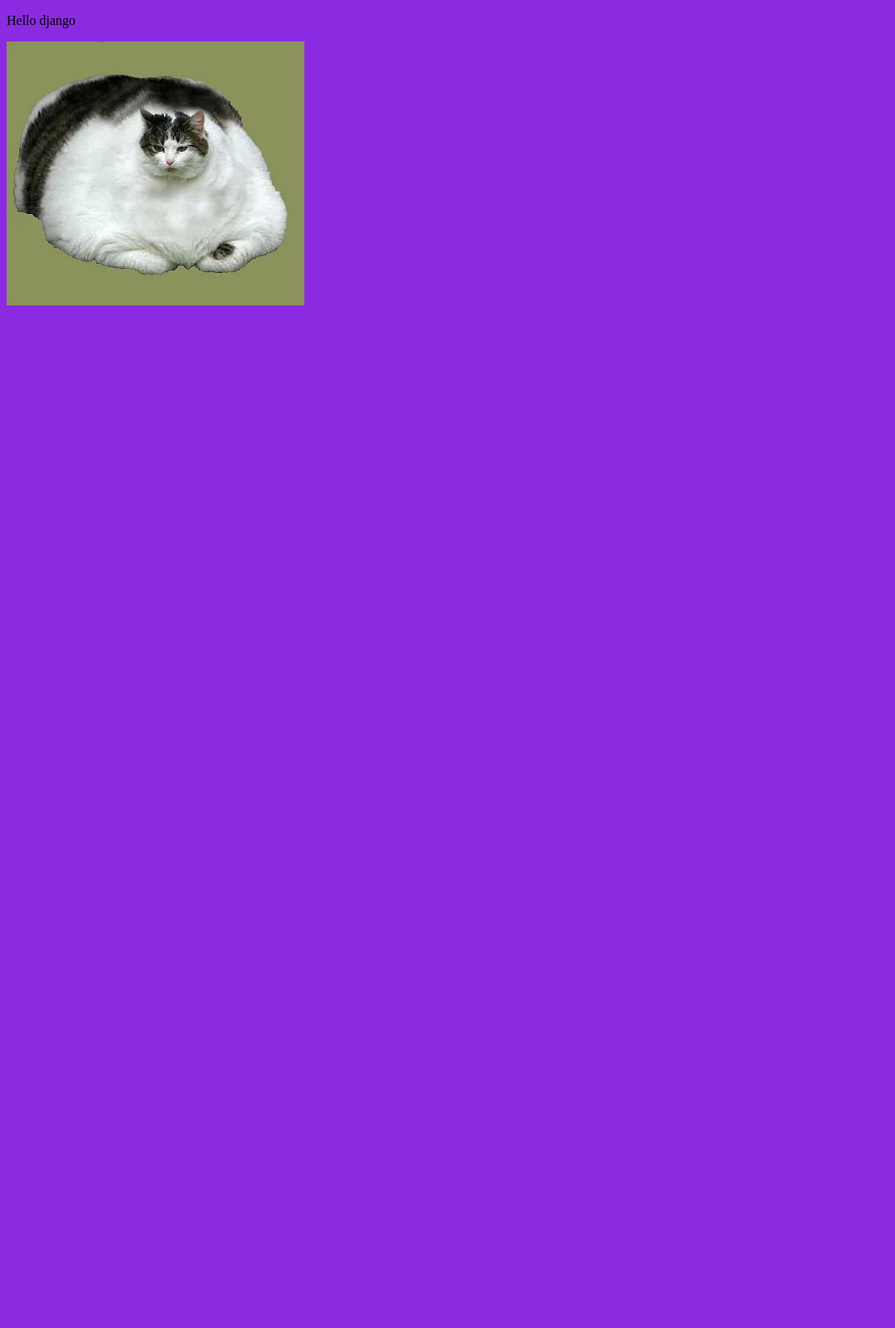
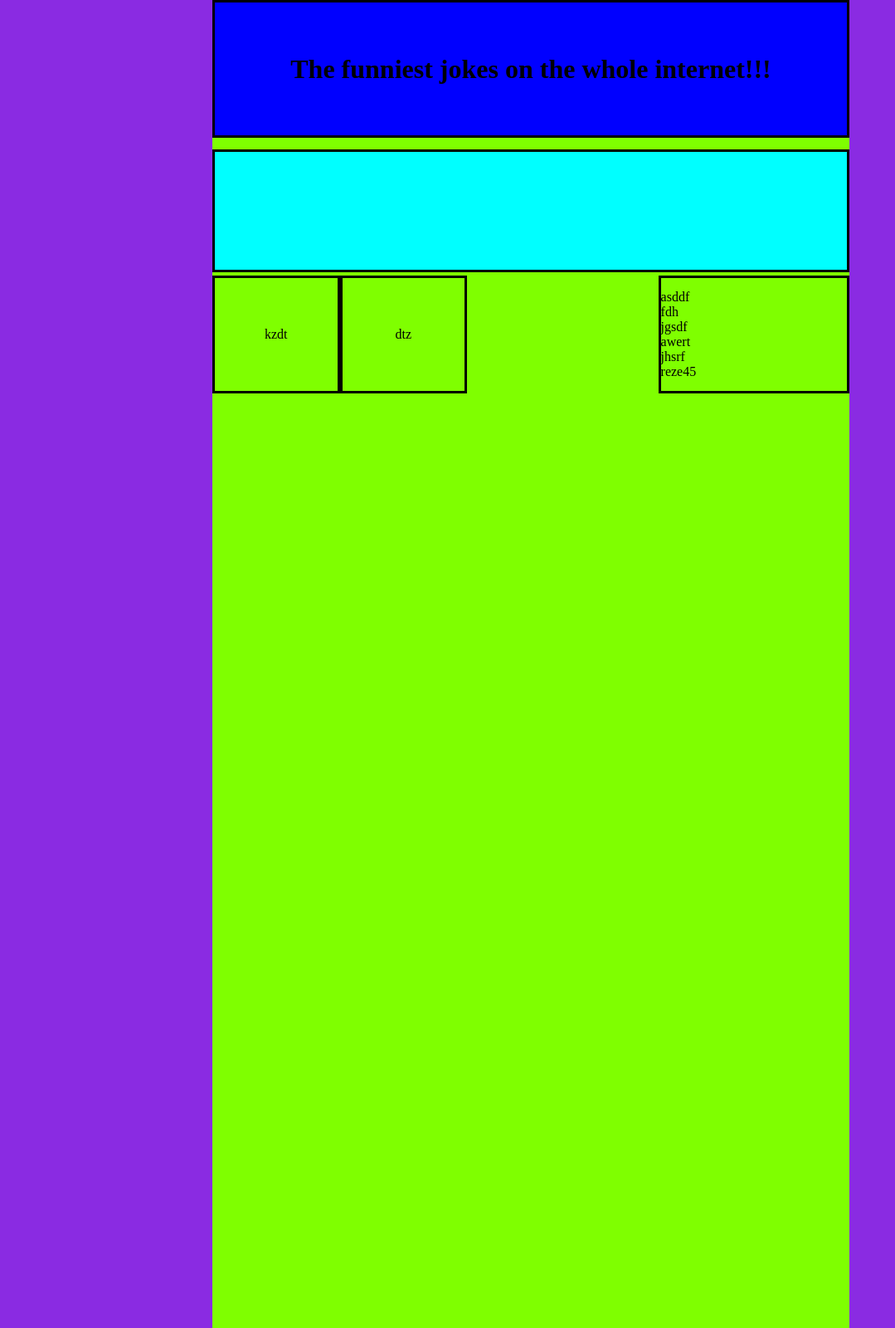
Before and after one commit to KewryX/fatcat, a Django app: page / in a window 1280 px wide. Shown: the whole page at 83% size, without its empty margins (0-1079 px from the left). Before the commit the page ends 368 px from the top, so only its background shows below. Run offline with Django 3.2, Linux system fonts and the light colour scheme.

Commit message:
coopweblap_design_nelkul

```diff
--- a/APP/static/css/style.css
+++ b/APP/static/css/style.css
@@ -1,3 +1,89 @@
+*{
+    margin: 0;
+    padding: 0;
+
+}
+
+header{
+    display: grid;
+    border: 3px solid black;
+    text-align: center;
+    padding: 30px;
+    height: 100px;
+    justify-content: center;
+    align-content: center;
+    background-color: blue;
+}
+
 body{
+    display: grid;
+    grid-template-columns: 20% 60% 20%;
+    grid-template-rows: 180px auto;
+    height:100rem;
+    background-color: chartreuse;
+}
+
+main{
+    display: grid;
+    grid-template-columns: 20% 20% 30% 30%;
+    grid-template-rows: 50% 50%;
+    row-gap: 10px;
+    height:20%;
+
+}
+
+aside{
+
+    height: 100%;
     background-color: blueviolet;
 }
+
+#balkep{
+
+   grid-row-end: span 2;
+}
+
+#jobbkep{
+    grid-row-end: span 2;
+}
+
+#joke{
+    display:grid;
+    grid-column-start: 0;
+    grid-column-end: span 4;
+
+    border: 3px solid black;
+    font-size: 26px;
+    height: 100%;
+    text-align: center;
+    justify-content: center;
+    align-content: center;
+    background-color: aqua;
+
+}
+
+#category{
+    display: grid;
+    border: 3px solid black;
+    text-align: center;
+    align-content: center;
+}
+
+#type{
+    display: grid;
+    border: 3px solid black;
+    text-align: center;
+    align-content: center;
+}
+
+#flags{
+    display: grid;
+    border: 3px solid black;
+    text-align: left;
+    align-content: center;
+}
+
+li{
+
+    list-style-type: none;
+}
--- a/APP/static/js/script.js
+++ b/APP/static/js/script.js
@@ -1,5 +1,23 @@
-document.addEventListener("DOMContentLoaded", main);
+document.addEventListener('DOMContentLoaded', main)
 
-function main(){
-    alert("Látni fogsz egydagadt macskát! Elég tömött egy fiú, ne bántsd miatta, köszi !:3");
+async function main(){
+
+
+    let jokediv = document.querySelector('#joke');
+    //macskafaktdiv.innerHTML="X";
+
+    let url = "https://v2.jokeapi.dev/joke/Any?safe-mode";
+    let szotar = await olvaso_fetch(url);
+    console.log(szotar['type']);
+    console.log(szotar['joke']);
+
+    jokediv.innerHTML=szotar.joke;
+
 }
+
+
+async function olvaso_fetch(url){
+    let promise = await fetch(url);
+    let promise_json = await promise.json();
+    return promise_json;
+}
--- a/APP/templates/index.html
+++ b/APP/templates/index.html
@@ -5,14 +5,57 @@
     <meta charset="UTF-8">
     <meta http-equiv="X-UA-Compatible" content="IE=edge">
     <meta name="viewport" content="width=device-width, initial-scale=1.0">
-    <title>Document</title>
-
+    <title>Funny jokes</title>
     <link rel="stylesheet" type="text/css" href="{% static 'css/style.css' %}">
-
     <script src="{% static 'js/script.js' %}"></script>
 </head>
+
 <body>
-    <p>Hello django</p>
-    <img src="{% static 'fat-cat.jpg' %}" alt="Tömött macska">
+
+
+    <aside id="balkep">
+        <img src="" alt="">
+    </aside>
+
+    <header>
+        <h1>The funniest jokes on the whole internet!!!</h1>
+
+    </header>
+
+    <aside id="jobbkep">
+        <img src="" alt="">
+    </aside>
+
+
+    <main>
+        <div id="joke"></div>
+        <div id="category">kzdt</div>
+        <div id="type">dtz</div>
+        <div></div>
+        <div id="flags">
+            <ul>
+                <li>
+                    <p id="nsfw">asddf</p>
+                </li>
+                <li>
+                    <p id="religious">fdh</p>
+                </li>
+                <li>
+                    <p id="political">jgsdf</p>
+                </li>
+                <li>
+                    <p id="racist">awert</p>
+                </li>
+                <li>
+                    <p id="sexist">jhsrf</p>
+                </li>
+                <li>
+                    <p id="explicit">reze45</p>
+                </li>
+            </ul>
+        </div>
+    </main>
+
+
 </body>
 </html>
```
